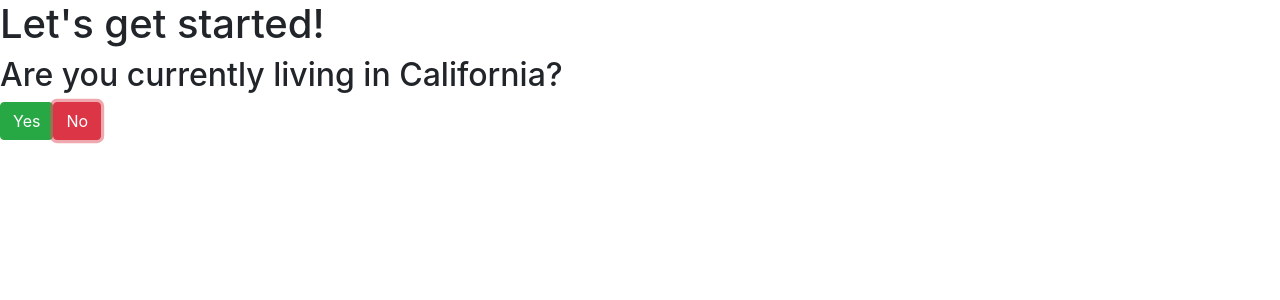
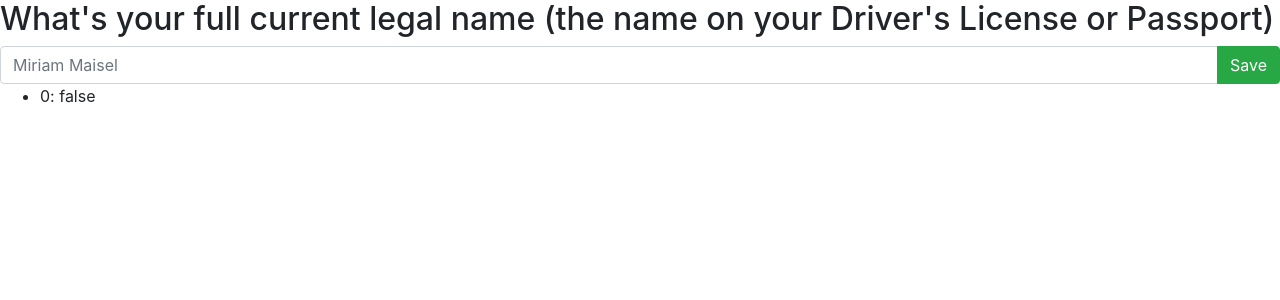
Before and after one commit to tenderqueers/changeyournameandgender, a React (Create React App) app: page / in a window 1280 px wide. Both pictures are taken after a click on the button "No". Shown: the top 300 px of the page. Built offline with nearby package versions, Linux system fonts and the light colour scheme.

Commit message:
Add name question

```diff
--- a/package.json
+++ b/package.json
@@ -8,6 +8,7 @@
     "popper": "^1.0.1",
     "react": "^16.6.3",
     "react-dom": "^16.6.3",
+    "react-router-dom": "^4.3.1",
     "react-scripts": "2.1.1",
     "reactstrap": "^6.5.0"
   },
--- a/src/App.js
+++ b/src/App.js
@@ -1,19 +1,81 @@
 import React, { Component } from 'react';
-import logo from './logo.svg';
 import './App.css';
 import 'bootstrap/dist/css/bootstrap.min.css';
-import { Button } from 'reactstrap';
+import { Button, Input, InputGroup, InputGroupAddon } from 'reactstrap';
 
 class App extends Component {
+  constructor(props) {
+    super(props)
+    this.state = {
+      questionIndex: 0,
+      answers: []
+    }
+  }
+
+  saveAnswer(answer) {
+    let newState = this.state
+    newState.questionIndex++
+    newState.answers.push(answer)
+    this.setState(newState)
+  }
+
+  render() {
+    const questions = Array(3).fill(null)
+    questions[0] = <QuestionCalifornia onClick={(answer) => this.saveAnswer(answer)}/>
+    questions[1] = <QuestionName onClick={(answer) => this.saveAnswer(answer)}/>
+
+    var answers = []
+
+    for (var answer in this.state.answers) {
+      answers.push(<li>{answer}: {this.state.answers[answer].toString()}</li>)
+    }
+
+    return (
+      <div>
+        {questions[this.state.questionIndex]}
+        <ul>
+          {answers}
+        </ul>
+      </div>
+    )
+  }
+}
+
+class QuestionCalifornia extends Component {
   render() {
     return (
       <div>
         <h1>Let's get started!</h1>
         <h2>Are you currently living in California?</h2>
-        <Button color="success">Yes</Button>
-        <Button color="danger">No</Button>
+        <Button color="danger" onClick={() => this.props.onClick(false)}>No</Button>
+        <Button color="success" onClick={() => this.props.onClick(true)}>Yes</Button>
       </div>
-    );
+    )
+  }
+}
+
+class QuestionName extends Component {
+  constructor(props) {
+    super(props)
+    this.state = {name: ""}
+  }
+
+  handleChange(event) {
+    this.setState({name: event.target.value})
+  }
+
+  render() {
+    return (
+      <div>
+        <h2>What's your full current legal name (the name on your Driver's License or Passport)</h2>
+        <InputGroup>
+          <Input placeholder="Miriam Maisel" ref="Name" onChange={(e) => this.handleChange(e)} />
+          <InputGroupAddon addonType="append">
+            <Button color="success" onClick={() => this.props.onClick(this.state.name)}>Save</Button>
+          </InputGroupAddon>
+        </InputGroup>
+      </div>
+    )
   }
 }
 
```
Also changed, not shown: 2 other files (tests, documents, lock files or other folders).
